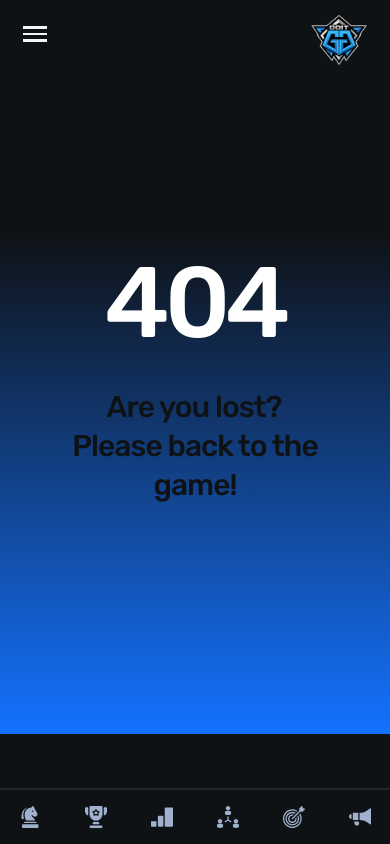
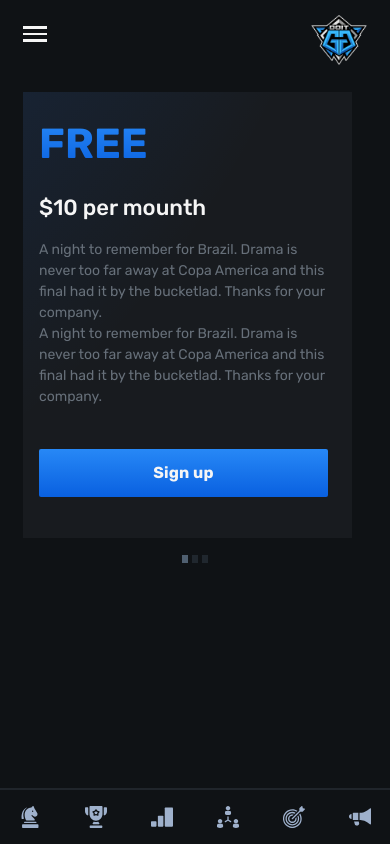
Before and after one commit to M1nt-y/doit, a Vue app: page /premium in a window 390 px wide. Before the commit this address had no page. Built offline with nearby package versions, Linux system fonts and the light colour scheme.

Commit message:
responsive premium page

```diff
--- /dev/null
+++ b/src/components/PremiumCards.vue
@@ -0,0 +1,225 @@
+<template>
+  <swiper
+      :slides-per-view="perView"
+      :space-between="space"
+      :pagination="{ clickable: true }"
+      :modules="getModules"
+  >
+    <swiper-slide>
+      <div class="card card--free">
+        <h3 class="card__title">FREE</h3>
+
+        <div class="card__price">$10 per mounth</div>
+
+        <div class="card__description">
+          <p>A night to remember for Brazil. Drama is never too far away at Copa America and this final had it by the bucketlad. Thanks for your company.</p>
+          <p>A night to remember for Brazil. Drama is never too far away at Copa America and this final had it by the bucketlad. Thanks for your company.</p>
+        </div>
+
+        <button class="button">Sign up</button>
+      </div>
+    </swiper-slide>
+
+    <swiper-slide>
+      <div class="card card--pro">
+        <h3 class="card__title">PRO</h3>
+
+        <div class="card__price">$4.99 per mounth</div>
+
+        <div class="card__description">
+          <p class="card__feature">- usecase 1</p>
+          <p class="card__feature">- usecase 1</p>
+          <p class="card__feature">- usecase 1</p>
+          <p class="card__feature">- usecase 1</p>
+          <p class="card__feature">- usecase 1</p>
+        </div>
+
+        <button class="button">Sign up</button>
+      </div>
+    </swiper-slide>
+
+    <swiper-slide>
+      <div class="card card--org">
+        <h3 class="card__title">Organizer</h3>
+
+        <div class="card__price">$15 per mounth</div>
+
+        <div class="card__description">
+          <p>A night to remember for Brazil. Drama is never too far away at Copa America and this final had it by the bucketlad. Thanks for your company.</p>
+          <p>A night to remember for Brazil. Drama is never too far away at Copa America and this final had it by the bucketlad. Thanks for your company.</p>
+        </div>
+
+        <button class="button">Sign up</button>
+      </div>
+    </swiper-slide>
+  </swiper>
+</template>
+
+<script setup>
+import { computed } from 'vue'
+import { storeToRefs } from 'pinia'
+import { useAuthStore } from '@/stores/auth'
+import { useMainStore } from '@/stores/main'
+// Import Swiper Vue.js components
+import { Swiper, SwiperSlide } from 'swiper/vue'
+
+// import Swiper core and required modules
+import { Pagination } from 'swiper'
+
+// Import Swiper styles
+import 'swiper/scss'
+import 'swiper/scss/pagination'
+
+
+defineProps({
+  space: {
+    type: Number,
+    default: 29
+  }
+})
+
+const mainStore = useMainStore()
+const authStore = useAuthStore()
+
+const { showLogin } = mainStore
+const { windowWidth } = storeToRefs(mainStore)
+const { currentUser } = storeToRefs(authStore)
+
+const perView = computed(() => {
+  if (windowWidth.value >= 1440) {
+    return 3
+  } else {
+    return 'auto'
+  }
+})
+
+const getModules = computed(() => {
+  if (windowWidth.value < 577) {
+    return [Pagination]
+  } else {
+    return []
+  }
+})
+
+</script>
+
+<style scoped lang="scss">
+@import '@/assets/scss/media-breakpoints.scss';
+
+.card {
+  width: 100%;
+  height: 540px;
+  display: flex;
+  padding: 36px 22px;
+  flex-direction: column;
+  align-items: flex-start;
+
+  @include media-breakpoint-down(xs) {
+    height: 446px;
+    padding: 26px 16px;
+  }
+
+  &__title {
+    font-size: 42px;
+    margin-top: 60px;
+    line-height: 125%;
+    -webkit-text-fill-color: transparent;
+
+    @include media-breakpoint-down(xs) {
+      margin-top: 0;
+    }
+  }
+
+  &__price {
+    color: #F5F5F5;
+    font-size: 22px;
+    font-weight: 500;
+    margin-top: 38px;
+    line-height: 100%;
+
+    @include media-breakpoint-down(xs) {
+      margin-top: 26px;
+    }
+  }
+
+  &__description {
+    color: #67707A;
+    font-size: 14px;
+    line-height: 150%;
+    margin-top: 16px;
+
+    @include media-breakpoint-down(xs) {
+      margin-top: 20px;
+    }
+  }
+
+  &__feature {
+    font-size: 16px;
+    line-height: 173%;
+  }
+
+  &--free {
+    background: radial-gradient(250% 250% at -122% -132%, rgba(20, 114, 255, 0.35) 0%, rgba(20, 114, 255, 0) 95.84%), #181B1F;
+
+    & .card__title {
+      background: linear-gradient(180deg, #2788F6 0%, #0960E0 100%);
+      -webkit-background-clip: text;
+    }
+
+    & .button {
+      background: linear-gradient(180deg, #2788F6 0%, #0960E0 100%), #095FE0;
+    }
+  }
+  &--pro {
+    background: radial-gradient(250% 252% at -122% -132%, rgba(245, 200, 31, 0.25) 0%, rgba(245, 200, 31, 0) 95.84%), #181B1F;
+
+    & .card__title {
+      background: linear-gradient(180deg, #FFD321 0%, #9C6C0D 100%);
+      -webkit-background-clip: text;
+    }
+
+    & .button {
+      margin-top: 46px;
+      background: linear-gradient(180deg, #FFD321 0%, #9C6C0D 100%);
+
+      @include media-breakpoint-down(xs) {
+        margin-top: 72px;
+      }
+    }
+  }
+  &--org {
+    background: radial-gradient(250% 252% at -122% -132%, rgba(66, 232, 128, 0.3) 0%, rgba(66, 232, 128, 0) 95.84%), #181B1F;
+
+    & .card__title {
+      background: linear-gradient(180deg, #46F48C 0%, #2B9D37 100%);
+      -webkit-background-clip: text;
+    }
+
+    & .button {
+      background: var(--green, linear-gradient(180deg, #46F48C 0%, #2B9D37 100%));
+    }
+  }
+}
+
+.button {
+  margin-top: 60px;
+  padding: 14px 38px;
+
+  @include media-breakpoint-down(xs) {
+    width: 289px;
+    margin-top: 42px;
+  }
+}
+</style>
+
+<style lang="scss">
+@import '@/assets/scss/media-breakpoints.scss';
+
+.swiper-slide {
+  width: 371px;
+
+  @include media-breakpoint-down(xs) {
+    width: 329px;
+  }
+}
+</style>
--- /dev/null
+++ b/src/pages/PremiumPage.vue
@@ -0,0 +1,51 @@
+<template>
+  <main class="main premium">
+    <div class="container">
+      <h2 class="title" v-if="!display">Premium</h2>
+
+      <PremiumCards class="premium__cards" />
+    </div>
+  </main>
+</template>
+
+<script setup>
+import { computed } from 'vue'
+import { storeToRefs } from 'pinia'
+import { useMainStore } from '@/stores/main'
+import PremiumCards from '@/components/PremiumCards.vue'
+
+
+const mainStore = useMainStore()
+const { windowWidth } = storeToRefs(mainStore)
+
+const display = computed(() => {
+  return windowWidth.value <= 577
+})
+
+</script>
+
+<style scoped lang="scss">
+@import '@/assets/scss/media-breakpoints.scss';
+
+.premium {
+  margin-top: 56px;
+
+  @include media-breakpoint-down(xs) {
+    margin-top: 14px;
+  }
+
+  &__cards {
+    margin-top: 40px;
+
+    @include media-breakpoint-down(xs) {
+      margin-top: 0;
+      padding-bottom: 39px;
+    }
+  }
+}
+
+.title {
+  font-size: 48px;
+  line-height: 56px;
+}
+</style>
--- a/src/router/index.js
+++ b/src/router/index.js
@@ -50,6 +50,11 @@ const routes = [
     component: () => import("@/pages/TopPage.vue")
   },
   {
+    name: 'Premium Page',
+    path: '/premium',
+    component: () => import("@/pages/PremiumPage.vue" /* webpackChunkName: "premium" */)
+  },
+  {
     name: 'Not Found',
     path: '/:pathMatch(.*)*',
     component: () => import("@/pages/NotFound.vue" /* webpackChunkName: "not-found" */)
```
